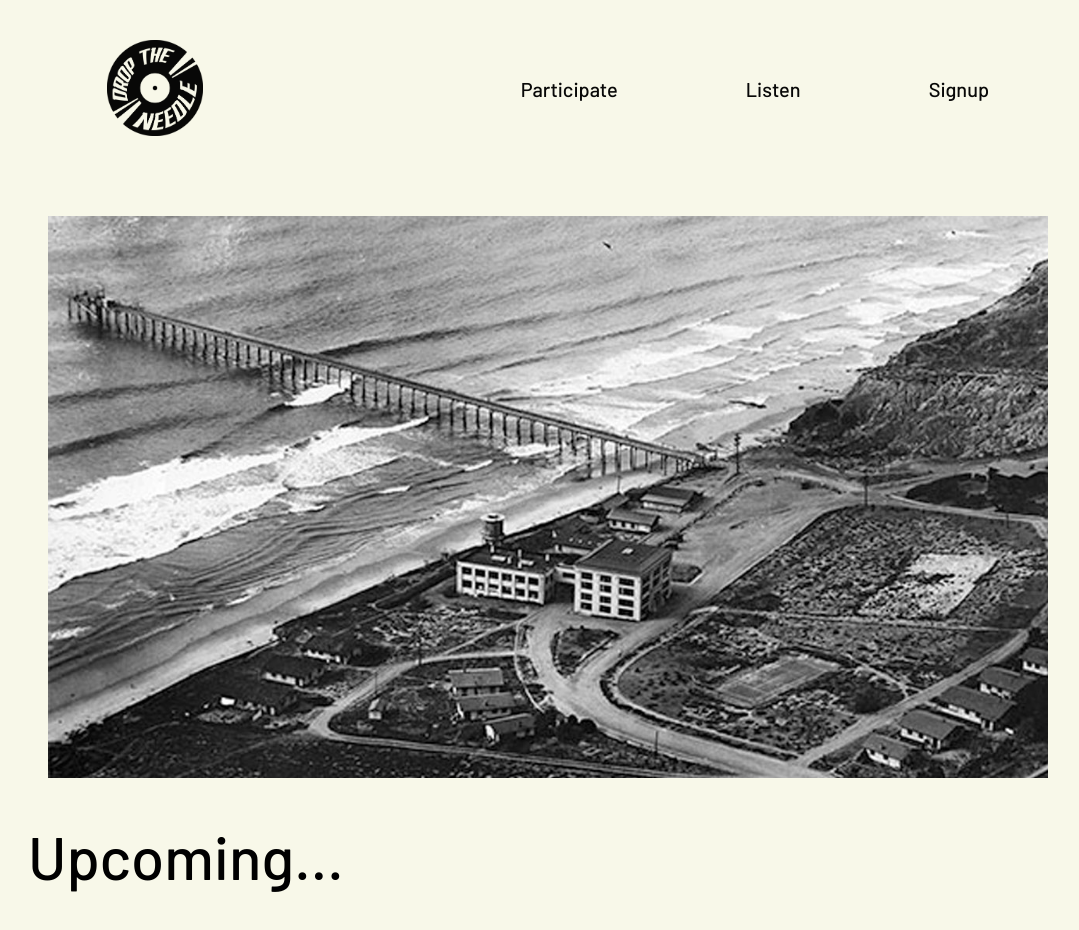
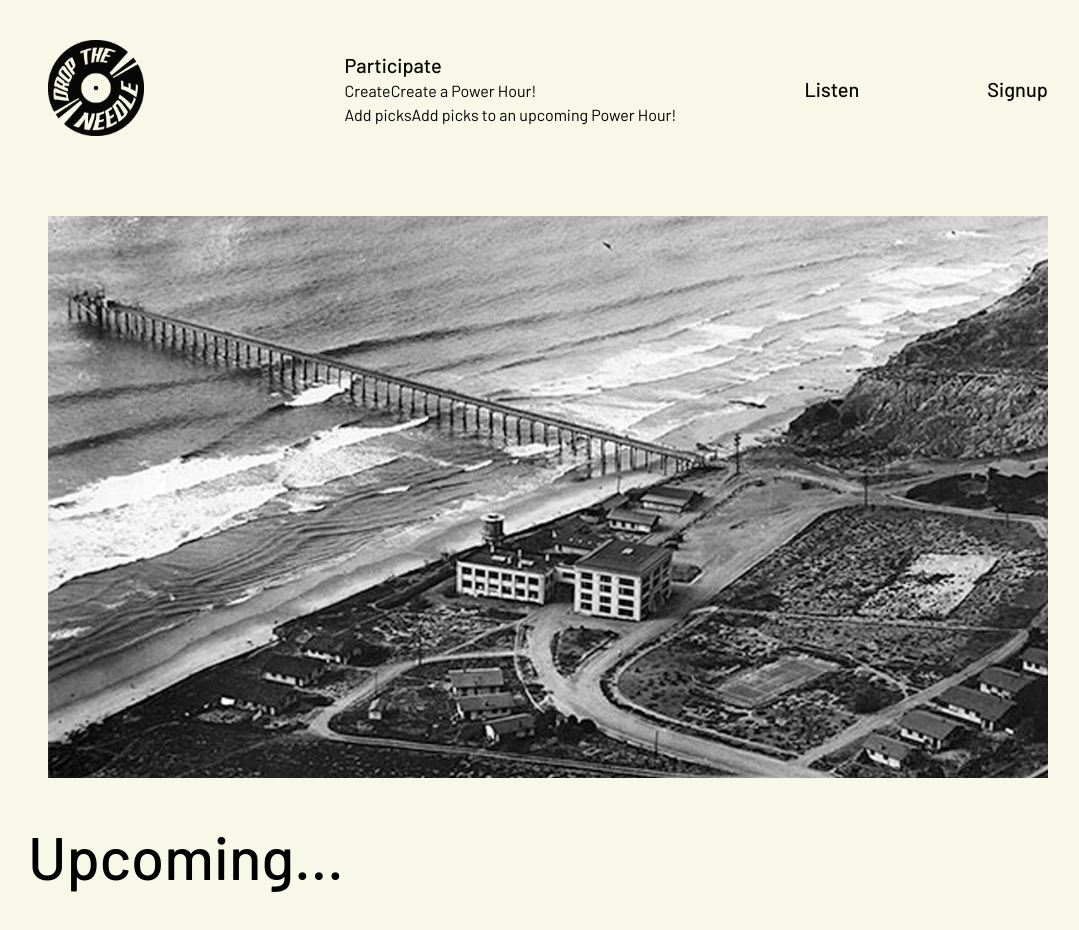
Before and after one commit to abeciana1/drop-the-needle-frontend, a Next.js app: page / in a window 1280 px wide. Shown: the top 930 px of the page, without its empty margins (92-1171 px from the left). Built offline with nearby package versions, Linux system fonts and the light colour scheme.

Commit message:
Removed initial props fro nav dropdown comp && imported comp in nav item

```diff
--- a/components/core/_nav/NavBar/index.tsx
+++ b/components/core/_nav/NavBar/index.tsx
@@ -1,5 +1,6 @@
 import NavItem from '../NavItem'
 import Logo from '../../../../public/Logo'
+import Subsection from '../../../../utils/subsection.json'
 
 const NavBar = () => {
     return (
@@ -20,18 +21,21 @@ const NavBar = () => {
                     color="scarlet"
                     href="/participate"
                     hasDropDown={true}
+                    subSectionData={Subsection["Subsection"]["Participate"]}
                 />
                 <NavItem
                     text="Listen"
                     color="royalBlue"
                     href="/listen"
-                    hasDropDown={true}
+                    hasDropDown={false}
+                    subSectionData={Subsection["Subsection"]["Listen"]}
                 />
                 <NavItem
                     text="Signup"
                     color="altGreen"
                     href="/signup"
                     hasDropDown={false}
+                    subSectionData={Subsection["Subsection"]["Signup"]}
                 />
             </ul>
         </nav>
--- a/components/core/_nav/NavDropdown/index.tsx
+++ b/components/core/_nav/NavDropdown/index.tsx
@@ -1,19 +1,27 @@
 import Link from 'next/link'
 
 interface NavDropdownI {
-    title: string;
-    description: string;
-    href: string;
+    data?: any;
 }
 
 const NavDropdown = ({
+    data
+    }: NavDropdownI) => {
+
+    return (
+        <div
+            className=""
+        >
+            {data.map(({
                 title,
                 description,
                 href
-}: NavDropdownI) => {
+            }: {
+                title: string,
+                description: string,
+                href: string
+            }) => (
 
-    return (
-        <div>
                 <Link
                     href={href}
                 >
@@ -24,6 +32,7 @@ const NavDropdown = ({
                         </span>
                     </div>
                 </Link>
+            ))}
         </div>
     )
 }
--- a/components/core/_nav/NavItem/index.tsx
+++ b/components/core/_nav/NavItem/index.tsx
@@ -1,19 +1,22 @@
 import { useState } from 'react'
 import cx from 'classnames'
 import Needle from '../../../../public/Needle'
+import NavDropdown from '../NavDropdown'
 
 interface INavItem {
     text: string;
     color: string;
     href: string;
     hasDropDown: boolean;
+    subSectionData?: any;
 }
 
 const NavItem = ({
     text,
     color,
     href,
-    hasDropDown
+    hasDropDown,
+    subSectionData
 }: INavItem) => {
     const [active, setActive] = useState(false)
 
@@ -50,7 +53,11 @@ const NavItem = ({
                     { text }
                 </span>
             </a>
-            {hasDropDown}
+            {hasDropDown &&
+                <NavDropdown
+                    data={subSectionData}
+                />
+            }
         </li>
     )
 }
--- a/utils/subsection.json
+++ b/utils/subsection.json
@@ -1,5 +1,6 @@
 {
-    "participate": [
+    "Subsection": {
+        "Participate": [
             {
                 "title": "Create",
                 "description": "Create a Power Hour!",
@@ -10,5 +11,8 @@
                 "description": "Add picks to an upcoming Power Hour!",
                 "href": "/participate"
             }
-    ]
+        ],
+        "Listen": [],
+        "Signup": []
     }
+}
```
Lines whose indentation alone changed are shown as unchanged.
